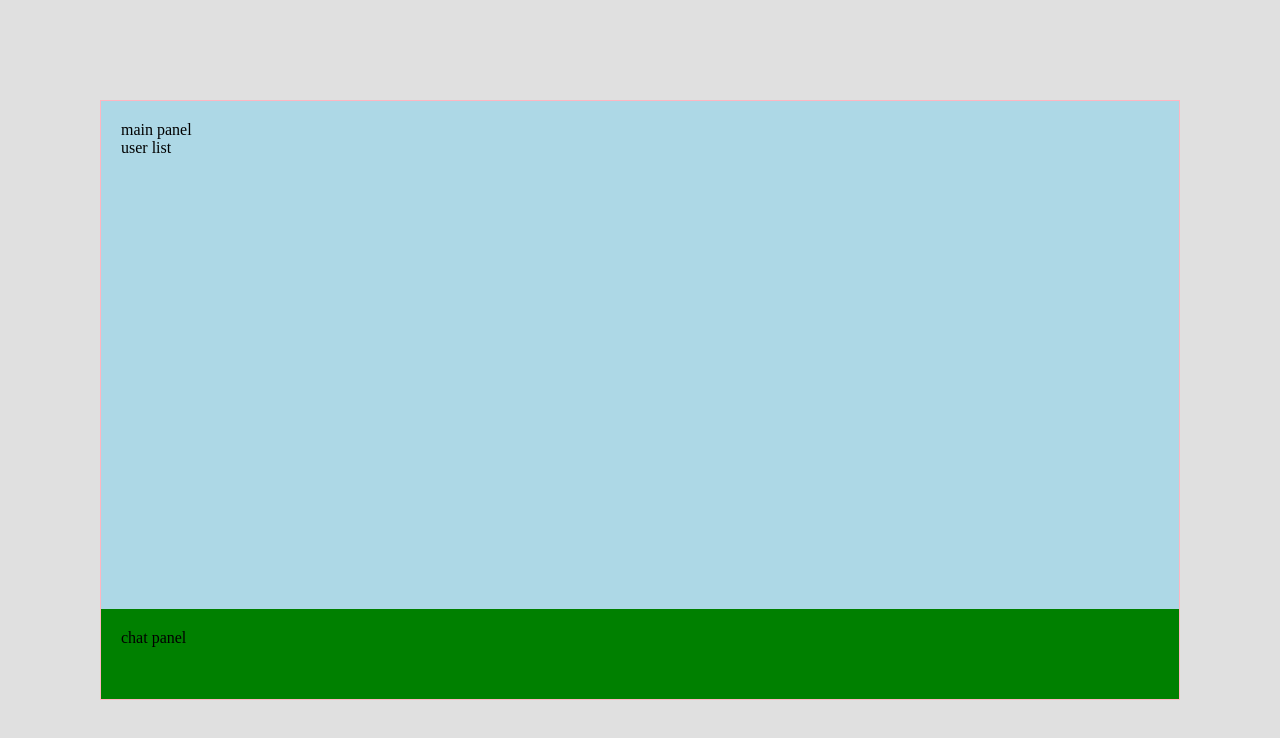
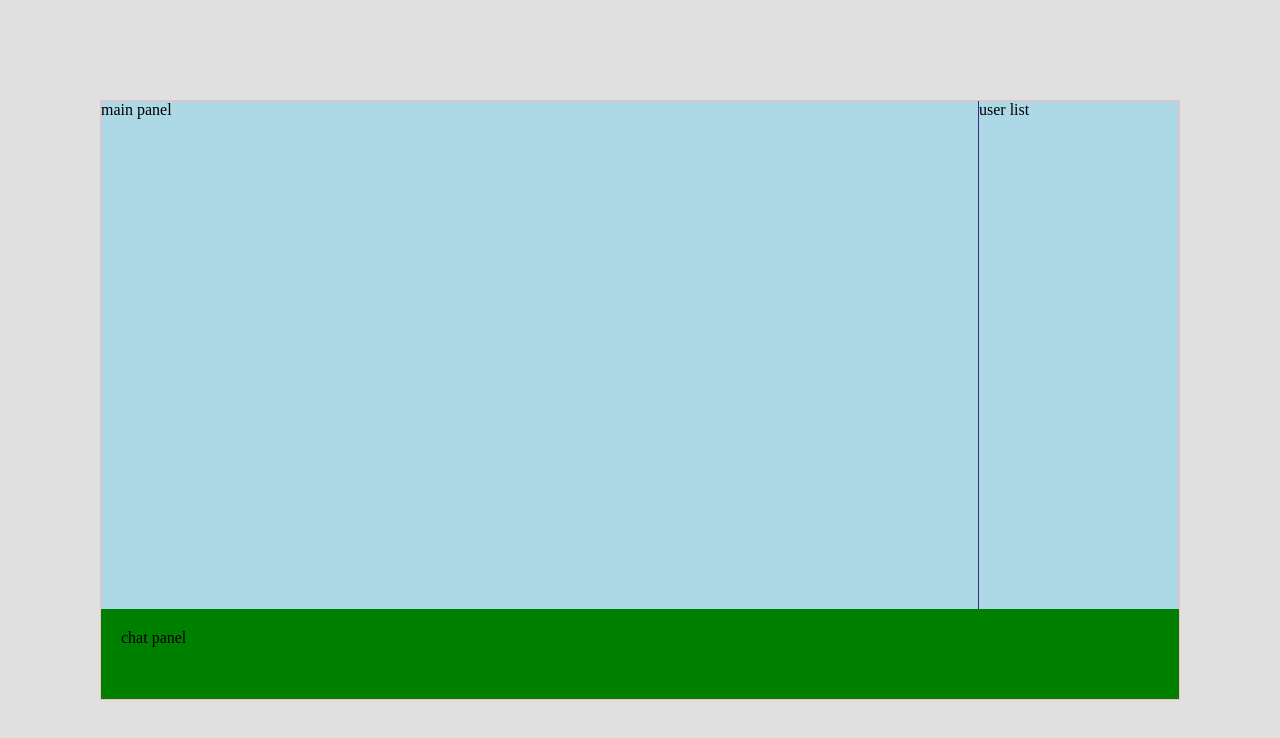
Before and after one commit to wxm112/webdev, a plain HTML site: page index.html in a window 1280 px wide. Drawn offline with Linux system fonts and the light colour scheme.

Commit message:
Basic side-by-side layout of panels

```diff
--- a/style.css
+++ b/style.css
@@ -10,8 +10,20 @@ body {
   margin-top: 100px;
   margin-left:100px;
   margin-right:100px;
-  padding: 20px;
-  height: calc(100% - 332px) ;
+/*  padding: 20px;*/
+  height: calc(100% - 292px) ;
+}
+
+#main-panel {
+  width: calc(100% - 205px);
+  height: 100%;
+  display: inline-block;
+}
+#user-list {
+  border-left: solid 1px #452389;
+  width: 200px;
+  height: 100%;
+  display: inline-block;
 }
 
 #chat-panel{
```
